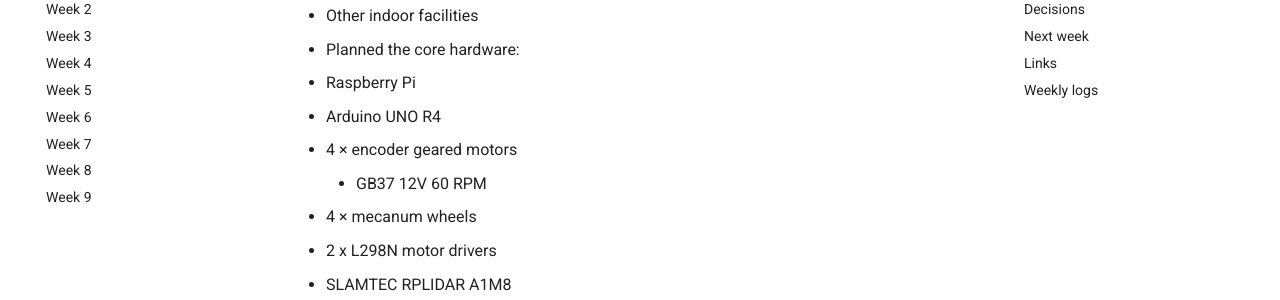
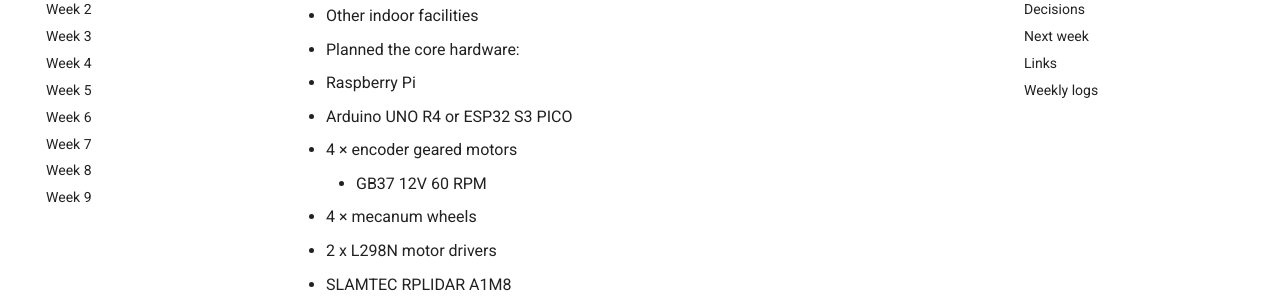
Before and after one commit to BuilderinResidencyTinkerspace/FIORA, an MkDocs documentation site: the page built from docs/week-00.md, in a window 1280 px wide and 900 px high, scrolled down 587 px. Shown: the part 153-453 px from the top of the window. Built offline with MkDocs 1.6.1 and Material for MkDocs 9.7.7, drawn with Linux system fonts in a browser that asks for light colours.

Commit message:
Update hardware list to include ESP32 S3 PICO option

```diff
--- a/docs/week-00.md
+++ b/docs/week-00.md
@@ -22,7 +22,7 @@ Land on a project idea and validate whether our planned hardware and software st
   * Other indoor facilities
 * Planned the core hardware:
   * Raspberry Pi
-  * Arduino UNO R4
+  * Arduino UNO R4 or ESP32 S3 PICO
   * 4 × encoder geared motors
     * GB37 12V 60 RPM
   * 4 × mecanum wheels
```
